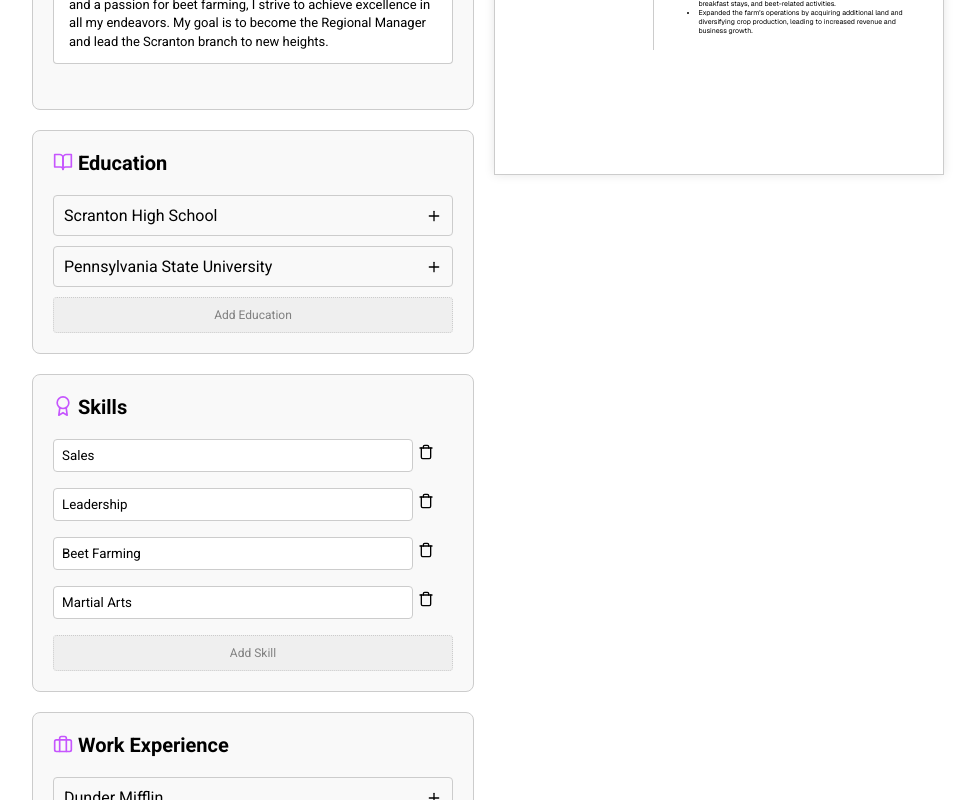
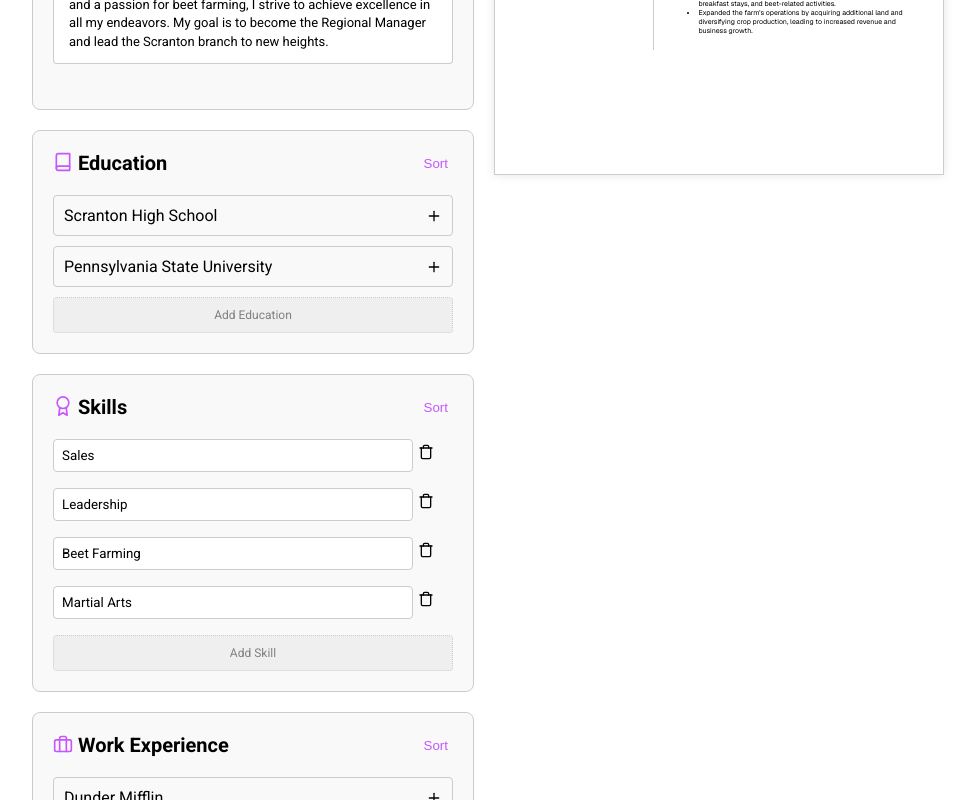
Before and after one commit to morrowdavidson/cv-creator, a React (Vite) app: page / in a window 1280 px wide. Shown: the part 460-1260 px from the top of the page, without its empty margins (152-1127 px from the left). Built offline with nearby package versions, Linux system fonts and the light colour scheme; the HTML template or start-up script is replaced by a standard one.

Commit message:
Implement sortable functionality for education, skills, and work sections in CV form

```diff
--- a/src/components/cv-form/cv-form.jsx
+++ b/src/components/cv-form/cv-form.jsx
@@ -1,4 +1,6 @@
 import PropTypes from 'prop-types';
+import { useState } from 'react';
+
 import styled from 'styled-components';
 import GeneralInfoForm from './general-info-form';
 import EducationForm from './education-form';
@@ -8,6 +10,11 @@ import { SectionWrapper } from './CommonStyles';
 import feather from 'feather-icons';
 import { useEffect } from 'react';
 import Sortable from './sortable';
+
+const HeaderWrapper = styled.div`
+  display: flex;
+  justify-content: space-between;
+`;
 
 const Header = styled.h2`
   font-family: 'Roboto', sans-serif;
@@ -24,6 +31,15 @@ const Icon = styled.i`
   color: #c656fe;
 `;
 
+const Button = styled.button`
+  color: #c656fe;
+  border: none;
+  border-radius: 4px;
+  padding: 5px;
+  height: 15px;
+  background-color: transparent;å
+`;
+
 function CvForm({
   generalInfo,
   setGeneralInfo,
@@ -37,55 +53,89 @@ function CvForm({
   useEffect(() => {
     feather.replace();
   }, []);
+
+  const [isEducationSortable, setIsEducationSortable] = useState(false);
+  const [isSkillsSortable, setIsSkillsSortable] = useState(false);
+  const [isWorkSortable, setIsWorkSortable] = useState(false);
+
+  const toggleEducationSortable = () => {
+    setIsEducationSortable(!isEducationSortable);
+  };
+
+  const toggleSkillsSortable = () => {
+    setIsSkillsSortable(!isSkillsSortable);
+  };
+
+  const toggleWorkSortable = () => {
+    setIsWorkSortable(!isWorkSortable);
+  };
+
   return (
     <>
       <SectionWrapper>
+        <HeaderWrapper>
           <Header>
             {' '}
             <Icon data-feather="user"></Icon>
             Personal Information
           </Header>
+        </HeaderWrapper>
         <GeneralInfoForm
           generalInfo={generalInfo}
           setGeneralInfo={setGeneralInfo}
         />
       </SectionWrapper>
       <SectionWrapper>
+        <HeaderWrapper>
           <Header>
-          {' '}
-          <Icon data-feather="book-open"></Icon>
+            <Icon data-feather="book"></Icon>
             Education
           </Header>
+          <Button type="button" onClick={toggleEducationSortable}>
+            {isEducationSortable ? 'Done' : 'Sort'}
+          </Button>
+        </HeaderWrapper>
+
+        {isEducationSortable ? (
+          <Sortable list={educationList} setList={setEducationList} />
+        ) : (
           <EducationForm
             educationList={educationList}
             setEducationList={setEducationList}
           />
+        )}
       </SectionWrapper>
       <SectionWrapper>
+        <HeaderWrapper>
           <Header>
-          {' '}
             <Icon data-feather="award"></Icon>
             Skills
           </Header>
+          <Button type="button" onClick={toggleSkillsSortable}>
+            {isSkillsSortable ? 'Done' : 'Sort'}
+          </Button>
+        </HeaderWrapper>
+        {isSkillsSortable ? (
+          <Sortable list={skillList} setList={setSkillList} />
+        ) : (
           <Skills skillList={skillList} setSkillList={setSkillList} />
+        )}
       </SectionWrapper>
       <SectionWrapper>
+        <HeaderWrapper>
           <Header>
-          {' '}
             <Icon data-feather="briefcase"></Icon>
             Work Experience
           </Header>
+          <Button type="button" onClick={toggleWorkSortable}>
+            {isWorkSortable ? 'Done' : 'Sort'}
+          </Button>
+        </HeaderWrapper>
+        {isWorkSortable ? (
+          <Sortable list={workList} setList={setWorkList} />
+        ) : (
           <WorkForm workList={workList} setWorkList={setWorkList} />
-      </SectionWrapper>
-
-      <SectionWrapper>
-        <Sortable list={workList} setList={setWorkList} />
-      </SectionWrapper>
-      <SectionWrapper>
-        <Sortable list={skillList} setList={setSkillList} />
-      </SectionWrapper>
-      <SectionWrapper>
-        <Sortable list={educationList} setList={setEducationList} />
+        )}
       </SectionWrapper>
     </>
   );
```
Lines whose indentation alone changed are shown as unchanged.
